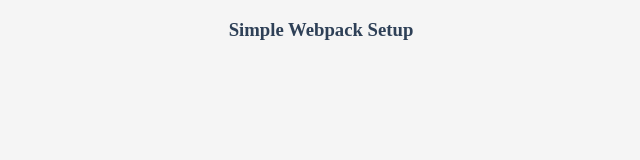
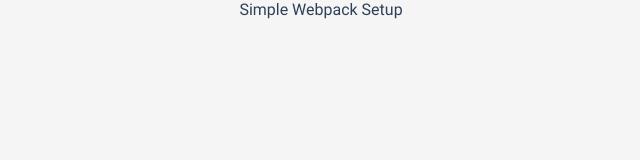
Before and after one commit to klan/webpack-demo, a website built with webpack: page public/index.html in a window 1280 px wide. Shown: the whole page, without its empty margins (319-959 px from the left). Built offline with nearby package versions, Linux system fonts and the light colour scheme.

Commit message:
Enabled compile of font and enabled progressive enhancement

```diff
--- a/package.json
+++ b/package.json
@@ -19,6 +19,7 @@
   "devDependencies": {
     "clean-webpack-plugin": "~1.0.0",
     "css-loader": "~2.1.0",
+    "file-loader": "~3.0.1",
     "html-webpack-plugin": "~3.2.0",
     "node-sass": "~4.11.0",
     "path": "~0.12.7",
--- a/public/index.html
+++ b/public/index.html
@@ -4,17 +4,24 @@
         <meta charset="utf-8">
         <title>Simple Webpack Setup</title>
         <style>
+            html, body {
+                margin: 0;
+            }
             /* styling for render while resources are loading */
             app[unresolved] {
                 display: block;
-                min-height: 101vh;
+                min-height: 100vh;
                 text-align: center;
                 padding: 0 16px;
                 overflow: visible;
+                background-color: #F5F5F5;
+                color: #2E4057;
+                font-family: sans-serif;
+                font-weight: 200;
             }
         </style>
     </head>
     <body>
-        <app unresolved><h3>Simple Webpack Setup</h3></app>
+        <app id="app" unresolved>Simple Webpack Setup</app>
     </body>
 </html>
--- a/src/app/index.js
+++ b/src/app/index.js
@@ -1,3 +1,6 @@
 import '../style/style.scss';
 
 console.log('Hello World');
+
+var app = document.getElementById('app');
+app.removeAttribute('unresolved');
--- a/src/style/style.scss
+++ b/src/style/style.scss
@@ -1,11 +1,18 @@
+@font-face {
+    font-family: 'CustomFont';
+    src: url('../Roboto-Regular.ttf') format('opentype');
+}
+
 $primary-color: #2E4057;
 $background: #F5F5F5;
 
-html, body {
-    margin: 0;
-    color: $primary-color;
-}
-
 body {
     background-color: $background;
+    color: $primary-color;
+    font-family: 'CustomFont', sans-serif;
 }
+#app {
+    display: block;
+    text-align: center;
+    padding: 0 16px;
+}
--- a/webpack.config.js
+++ b/webpack.config.js
@@ -29,6 +29,10 @@
                 }, {
                     loader: "sass-loader" // compiles Sass to CSS
                 }]
+            },
+            {
+                test: /\.(woff|woff2|eot|ttf|otf)$/,
+                use: ['file-loader']
             }
         ]
     },
```
Also changed, not shown: src/Roboto-Regular.ttf (added), 1 other file.
